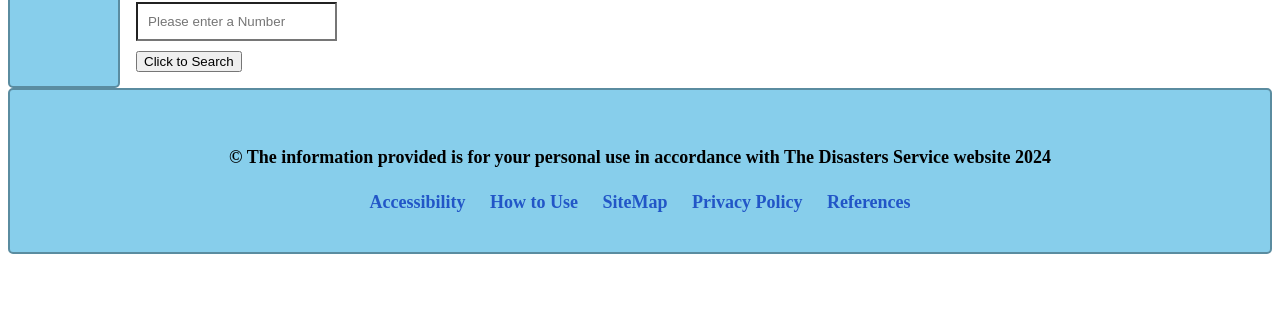
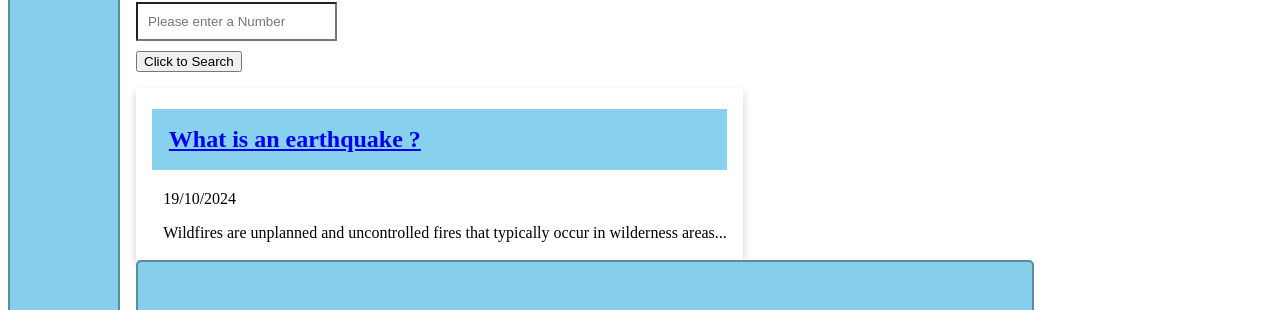
Before and after one commit to BIT-Studio-3/group-project-25-1-scade, a SvelteKit app in the folder disaster/disaster/: page /disasters/earthquake in a window 1280 px wide. Shown: the part 800-1110 px from the top of the page. Before the commit the page ends 1062 px from the top, so only its background shows below. Built offline with nearby package versions, Linux system fonts and the light colour scheme.

Commit message:
article added to page

```diff
--- a/disaster/disaster/src/routes/disasters/earthquake/+page.svelte
+++ b/disaster/disaster/src/routes/disasters/earthquake/+page.svelte
@@ -3,6 +3,7 @@
     import Image from '$lib/Image.svelte';
     import earthquake from '$lib/earthquake.jpg';
     import homepic from '$lib/Weather.jpg';
+    import Card from '$lib/Card.svelte';
     import Footer from '$lib/Footer.svelte'
 
     let userInput = '';
@@ -87,9 +88,14 @@ function search()
 <p class="error">{error}</p>
 
 
+<Card
+   where ={"/disasters/earthquake/quakeInfo"}
+   title ={"What is an earthquake ?"}
+   date = 19/10/2024
+   info = "Wildfires are unplanned and uncontrolled fires that typically occur in wilderness areas..."
+></Card>
 
-
-
+<Footer year ={2024}/>
 <style>
 #textbox{
     padding:10px
```
